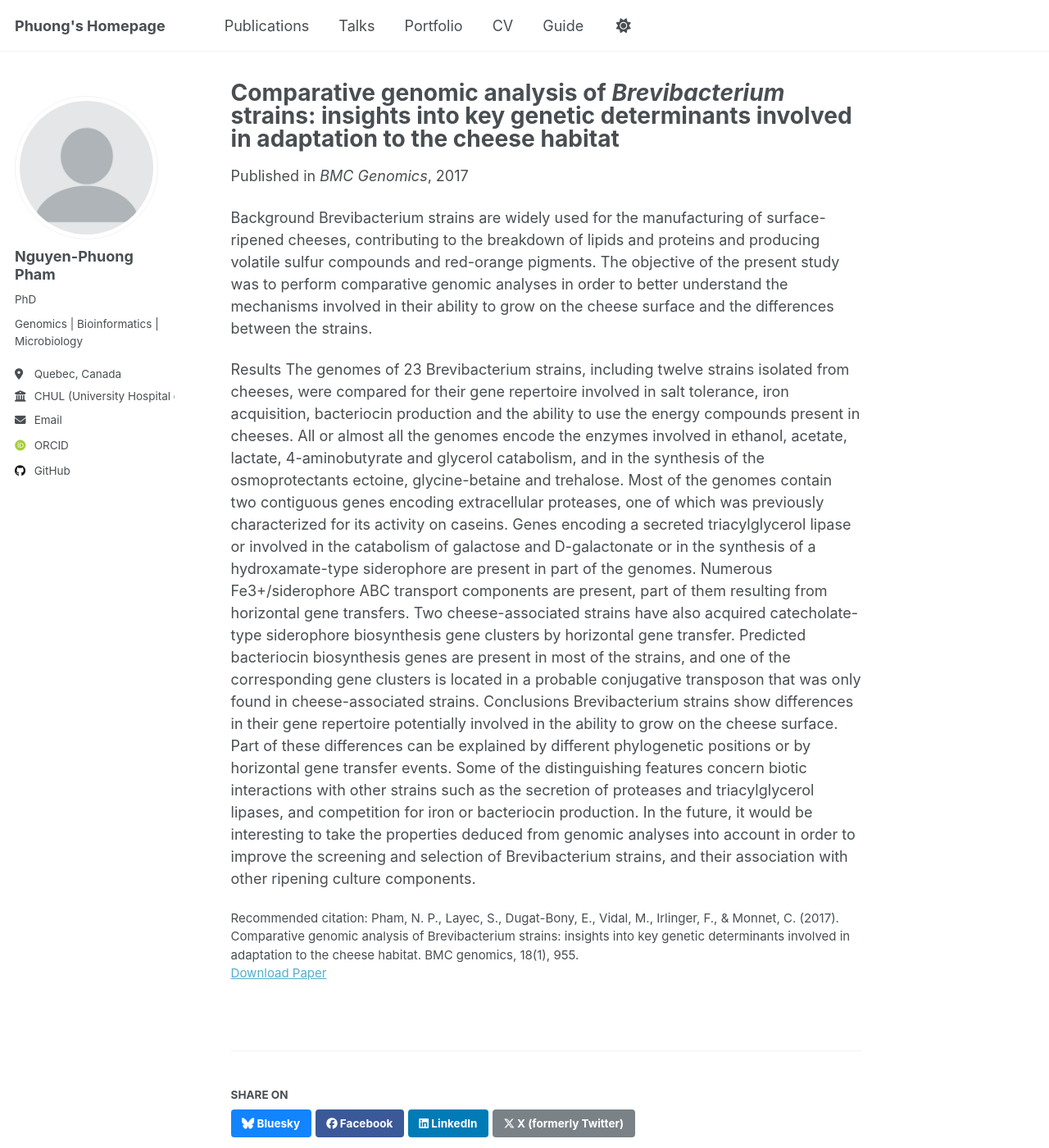
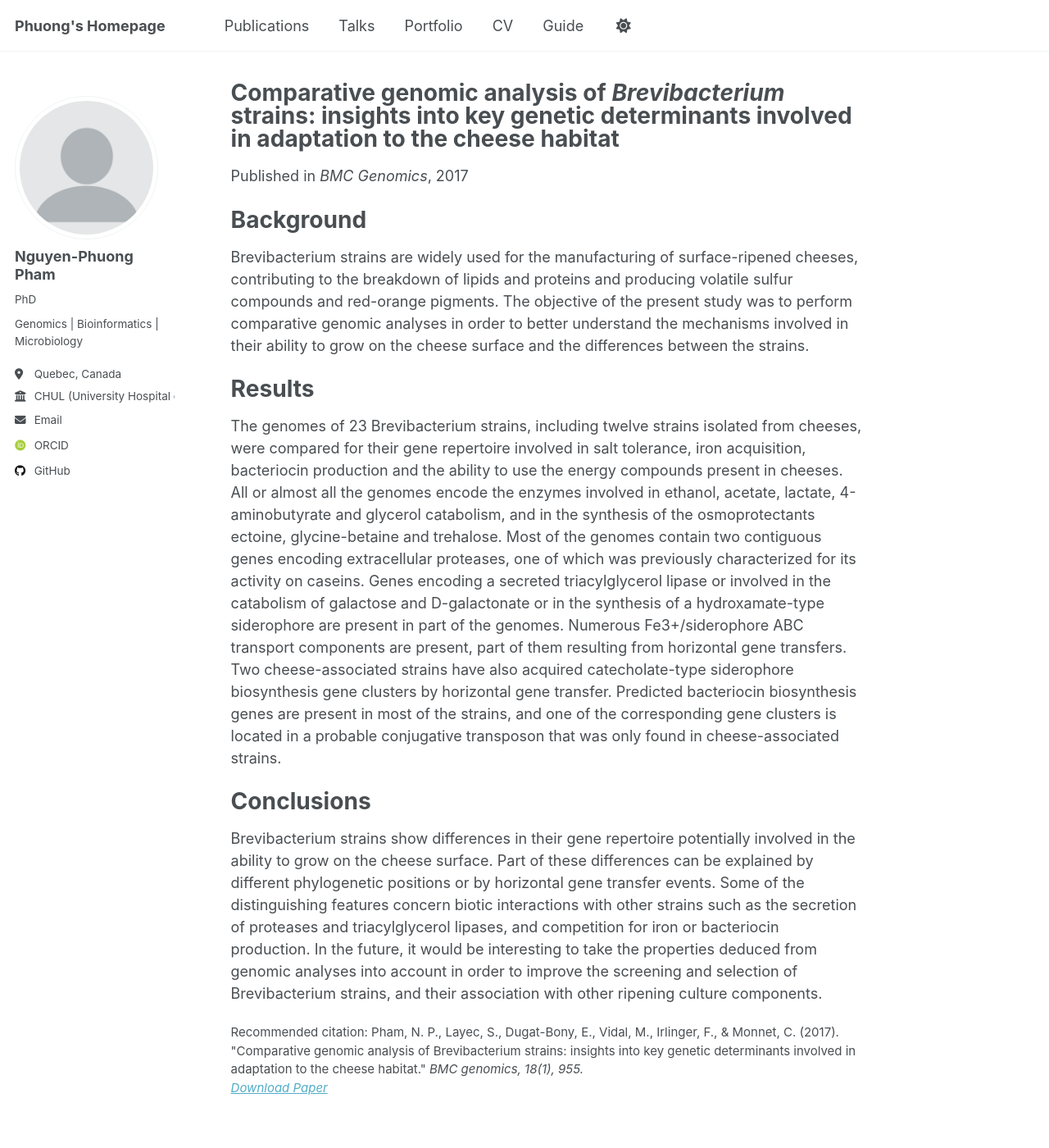
Before and after one commit to phng3001/phng3001.github.io, a Jekyll site: the page built from _publications/2017-12-07-BMC-Genomics.md, in a window 1280 px wide and 1400 px high. Shown: the whole window at 82% size. Built offline with Jekyll 4.4.1, drawn with Linux system fonts in a browser that asks for light colours; some web fonts are replaced; a script that is not in the unit is left out.

```diff
--- a/_publications/2017-12-07-BMC-Genomics.md
+++ b/_publications/2017-12-07-BMC-Genomics.md
@@ -7,13 +7,14 @@ excerpt: 'This study compared the gene repertoire of 23 <i>Brevibacterium</i> st
 date: 2017-12-07
 venue: 'BMC Genomics'
 paperurl: 'https://bmcgenomics.biomedcentral.com/articles/10.1186/s12864-017-4322-1'
-citation: 'Pham, N. P., Layec, S., Dugat-Bony, E., Vidal, M., Irlinger, F., & Monnet, C. (2017). Comparative genomic analysis of Brevibacterium strains: insights into key genetic determinants involved in adaptation to the cheese habitat. BMC genomics, 18(1), 955.'
+citation: 'Pham, N. P., Layec, S., Dugat-Bony, E., Vidal, M., Irlinger, F., & Monnet, C. (2017). &quot;Comparative genomic analysis of Brevibacterium strains: insights into key genetic determinants involved in adaptation to the cheese habitat.&quot; <i>BMC genomics<i>, 18(1), 955.'
 ---
 
-Background
+# Background
 Brevibacterium strains are widely used for the manufacturing of surface-ripened cheeses, contributing to the breakdown of lipids and proteins and producing volatile sulfur compounds and red-orange pigments. The objective of the present study was to perform comparative genomic analyses in order to better understand the mechanisms involved in their ability to grow on the cheese surface and the differences between the strains.
 
-Results
+# Results
 The genomes of 23 Brevibacterium strains, including twelve strains isolated from cheeses, were compared for their gene repertoire involved in salt tolerance, iron acquisition, bacteriocin production and the ability to use the energy compounds present in cheeses. All or almost all the genomes encode the enzymes involved in ethanol, acetate, lactate, 4-aminobutyrate and glycerol catabolism, and in the synthesis of the osmoprotectants ectoine, glycine-betaine and trehalose. Most of the genomes contain two contiguous genes encoding extracellular proteases, one of which was previously characterized for its activity on caseins. Genes encoding a secreted triacylglycerol lipase or involved in the catabolism of galactose and D-galactonate or in the synthesis of a hydroxamate-type siderophore are present in part of the genomes. Numerous Fe3+/siderophore ABC transport components are present, part of them resulting from horizontal gene transfers. Two cheese-associated strains have also acquired catecholate-type siderophore biosynthesis gene clusters by horizontal gene transfer. Predicted bacteriocin biosynthesis genes are present in most of the strains, and one of the corresponding gene clusters is located in a probable conjugative transposon that was only found in cheese-associated strains.
-Conclusions
+
+# Conclusions
 Brevibacterium strains show differences in their gene repertoire potentially involved in the ability to grow on the cheese surface. Part of these differences can be explained by different phylogenetic positions or by horizontal gene transfer events. Some of the distinguishing features concern biotic interactions with other strains such as the secretion of proteases and triacylglycerol lipases, and competition for iron or bacteriocin production. In the future, it would be interesting to take the properties deduced from genomic analyses into account in order to improve the screening and selection of Brevibacterium strains, and their association with other ripening culture components.
```
